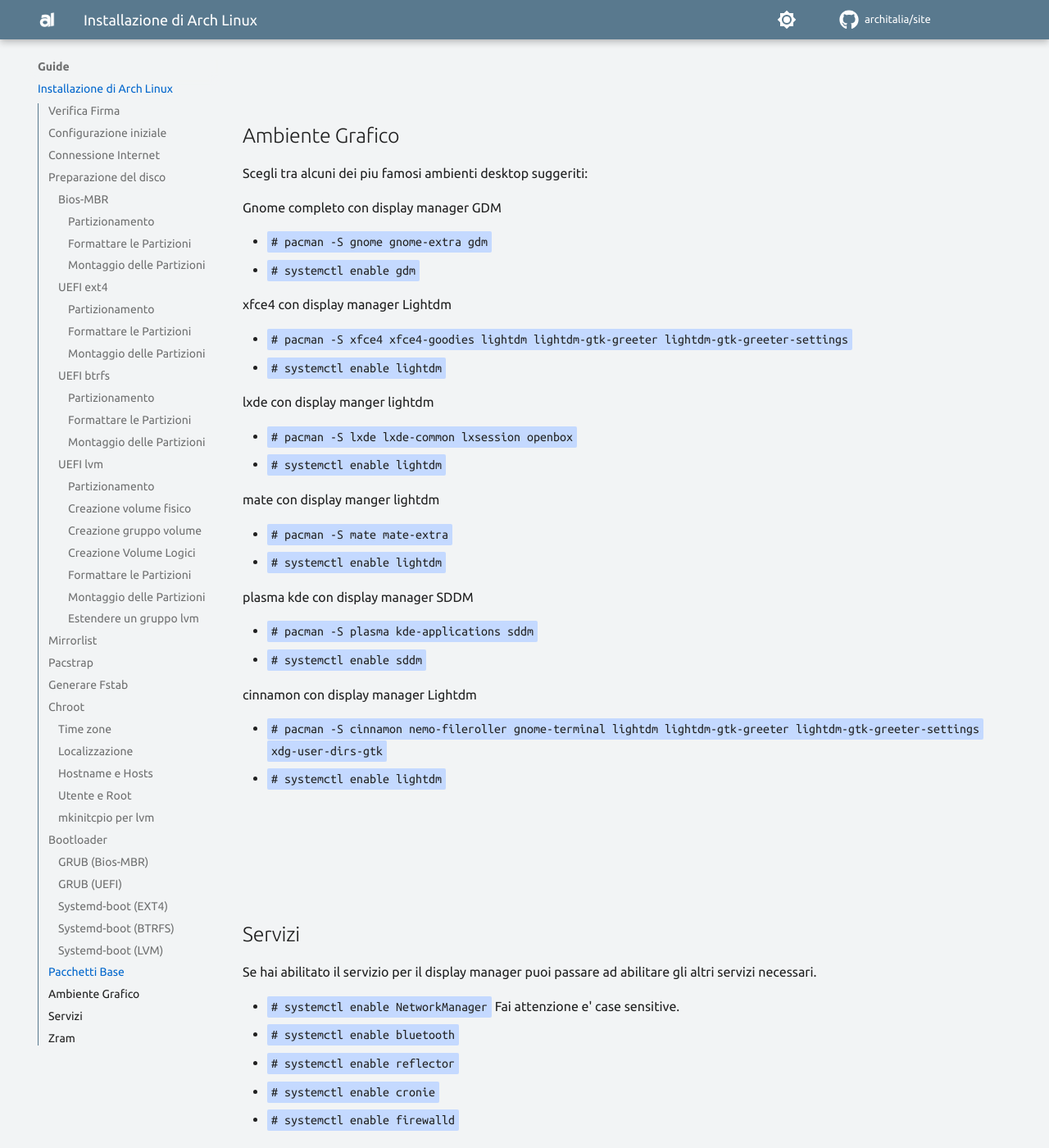
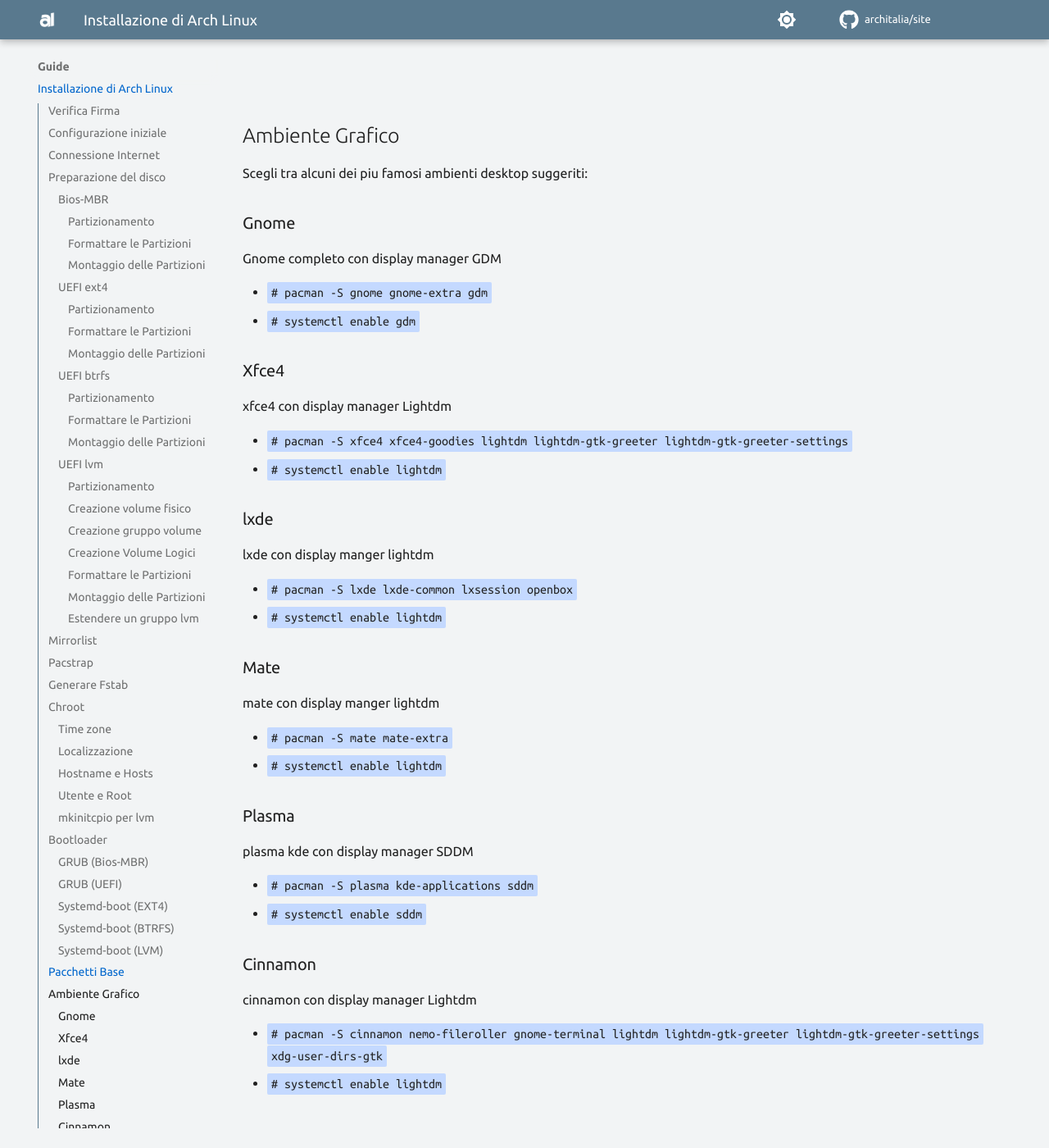
Before and after one commit to ArchItalia/site, an MkDocs documentation site: the page built from docs/Guide/guide.md, in a window 1280 px wide and 1400 px high, scrolled down 13876 px. Shown: the whole window at 82% size. Built offline with MkDocs 1.6.1 and Material for MkDocs 9.7.7, drawn with Linux system fonts in a browser that asks for light colours; comment, search, counter and statistics services are not loaded; the version menu is left out.

Commit message:
Update guide.md

```diff
--- a/docs/Guide/guide.md
+++ b/docs/Guide/guide.md
@@ -477,31 +477,37 @@
 
 Scegli tra alcuni dei piu famosi ambienti desktop suggeriti:
 
+### Gnome
 Gnome completo con display manager GDM
 
 - `# pacman -S gnome gnome-extra gdm`
 - `# systemctl enable gdm`
 
+### Xfce4
 xfce4 con display manager Lightdm
 
 - `# pacman -S xfce4 xfce4-goodies lightdm lightdm-gtk-greeter lightdm-gtk-greeter-settings`
 - `# systemctl enable lightdm`
 
+### lxde
 lxde con display manger lightdm
 
 - `# pacman -S lxde lxde-common lxsession openbox`
 - `# systemctl enable lightdm`
 
+### Mate
 mate con display manger lightdm
 
 - `# pacman -S mate mate-extra`
 - `# systemctl enable lightdm`
 
+### Plasma
 plasma kde con display manager SDDM
 
 - `# pacman -S plasma kde-applications sddm`
 - `# systemctl enable sddm`
 
+### Cinnamon
 cinnamon con display manager Lightdm
 
 - `# pacman -S cinnamon nemo-fileroller gnome-terminal lightdm lightdm-gtk-greeter lightdm-gtk-greeter-settings xdg-user-dirs-gtk`
```
